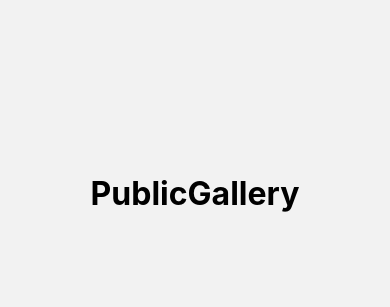
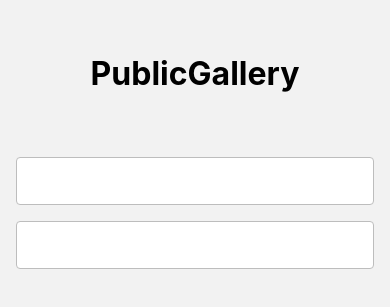
Before and after one commit to ddojai/react-native-learning, a React Native app in the folder PublicGalleryMaximin/: screen /SignIn in a window 390 px wide. Shown: the part 229-536 px from the top of the page. Built offline with nearby package versions, Linux system fonts and the light colour scheme.

Commit message:
8.2.1 회원 인증을 위한 UI 준비하기

```diff
--- /dev/null
+++ b/PublicGalleryMaximin/components/BorderedInput.js
@@ -0,0 +1,22 @@
+import React from 'react';
+import {StyleSheet, TextInput} from 'react-native';
+
+function BorderedInput({hasMarginBottom}) {
+  return <TextInput style={[styles.input, hasMarginBottom && styles.margin]} />;
+}
+
+const styles = StyleSheet.create({
+  input: {
+    borderColor: '#bdbdbd',
+    borderWidth: 1,
+    paddingHorizontal: 16,
+    borderRadius: 4,
+    height: 48,
+    backgroundColor: 'white',
+  },
+  margin: {
+    marginBottom: 16,
+  },
+});
+
+export default BorderedInput;
--- a/PublicGalleryMaximin/screens/SignInScreen.js
+++ b/PublicGalleryMaximin/screens/SignInScreen.js
@@ -1,11 +1,21 @@
 import React from 'react';
-import {StyleSheet, Text} from 'react-native';
+import {StyleSheet, Text, View} from 'react-native';
 import {SafeAreaView} from 'react-native-safe-area-context';
+import CustomButton from '../android/CustomButton';
+import BorderedInput from '../components/BorderedInput';
 
 function SignInScreen() {
   return (
     <SafeAreaView style={styles.fullscreen}>
       <Text style={styles.text}>PublicGallery</Text>
+      <View style={styles.form}>
+        <BorderedInput hasMarginBottom />
+        <BorderedInput />
+        <View style={styles.buttons}>
+          <CustomButton title="로그인" hasMarginBottom />
+          <CustomButton title="회원가입" />
+        </View>
+      </View>
     </SafeAreaView>
   );
 }
@@ -20,6 +30,14 @@ const styles = StyleSheet.create({
     fontSize: 32,
     fontWeight: 'bold',
   },
+  form: {
+    marginTop: 64,
+    width: '100%',
+    paddingHorizontal: 16,
+  },
+  buttons: {
+    marginTop: 64,
+  },
 });
 
 export default SignInScreen;
```
Also changed, not shown: 1 other file (tests, documents, lock files or other folders).
